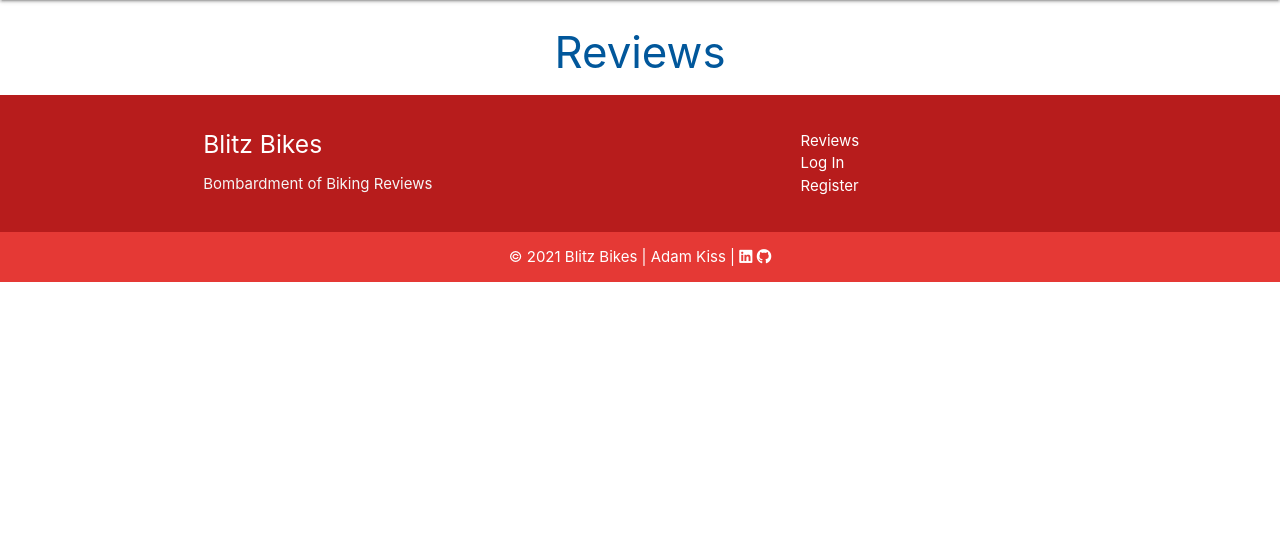
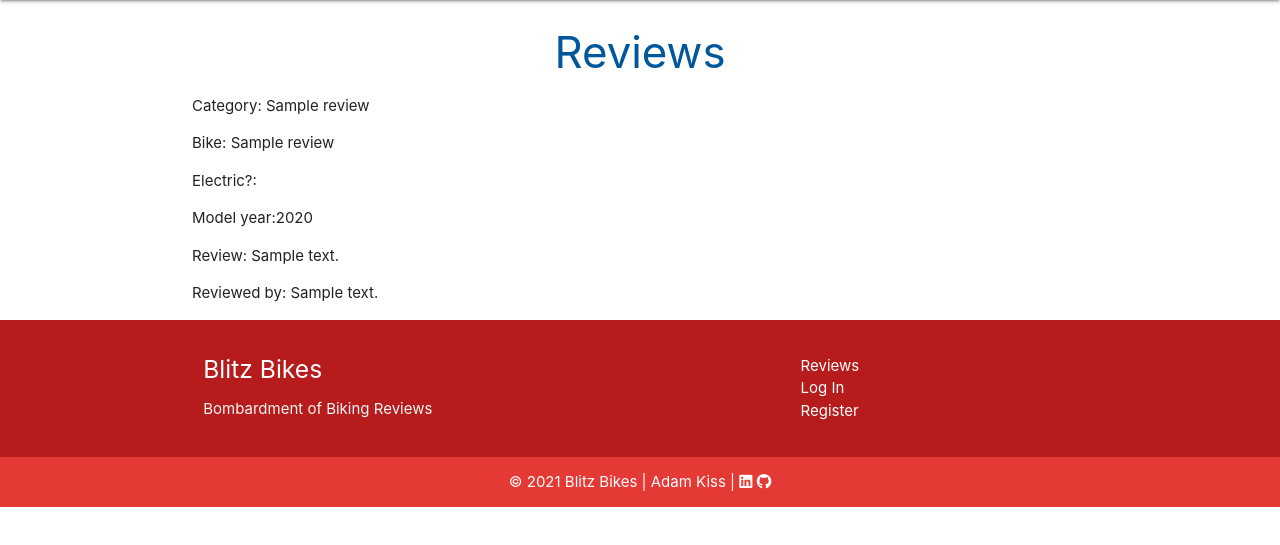
Before and after one commit to Adamsky94/Blitz_Bikes, a Flask app: page /get_reviews in a window 1280 px wide. Shown: the part 64-609 px from the top of the page. Run offline with Flask 2, Linux system fonts and the light colour scheme; a database or web service that is not in the repository returns one stand-in record (values such as "Sample title"); some libraries are stand-ins or nearby versions; some web fonts are replaced.

Commit message:
First template for content

```diff
--- a/templates/reviews.html
+++ b/templates/reviews.html
@@ -3,4 +3,16 @@
 
     <h3 class="light-blue-text text-darken-4 center-align">Reviews</h3>
 
+    {% for review in reviews %}
+    <div>
+    <p>Category: {{ review.category_name }}</p>
+    <p>Bike: {{ review.bike_name }}</p>
+    <p>Electric?: {{ review.is_electric }} </p>
+    <p>Model year:{{ review.model_year }}</p>
+    <p>Review: {{review.bike_description }}</p>
+    <p>Reviewed by: {{ review.review_by }}</p>
+    </div>
+
+    {% endfor %}
+
 {% endblock %}
```
